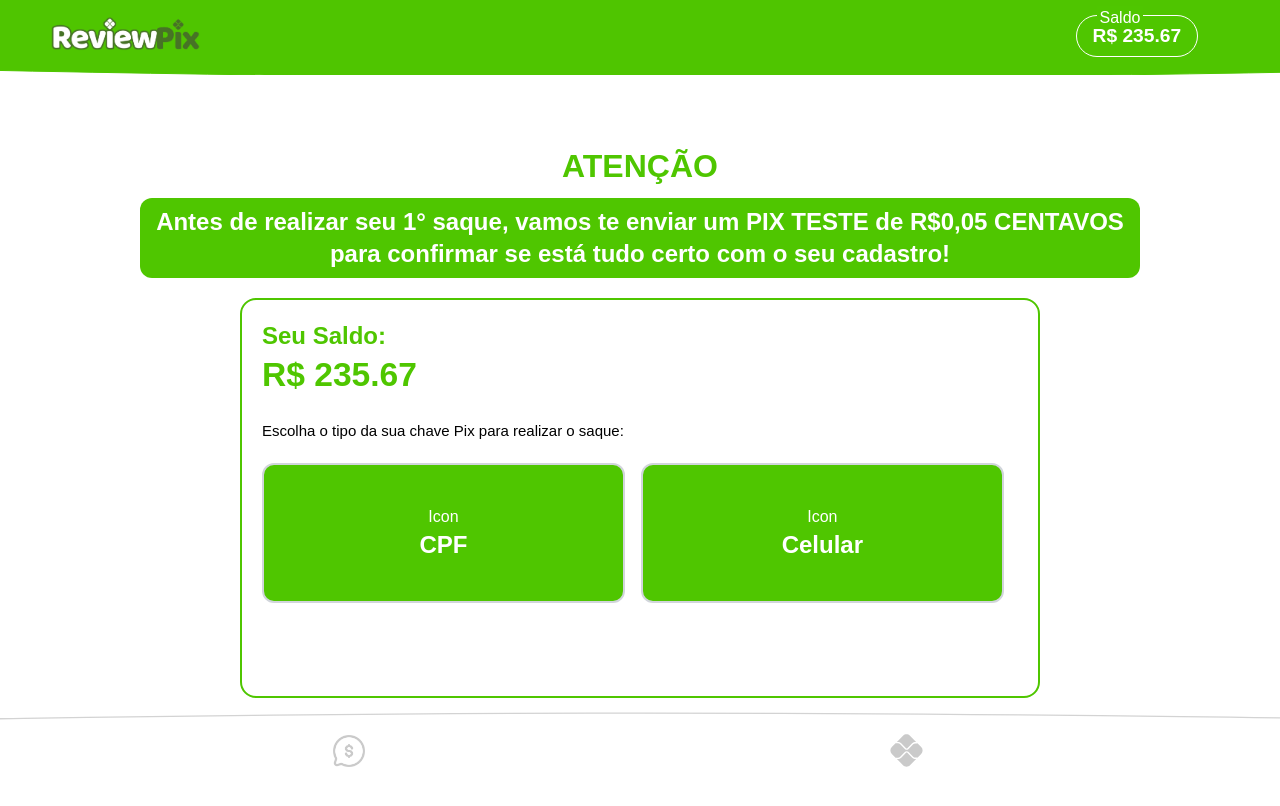
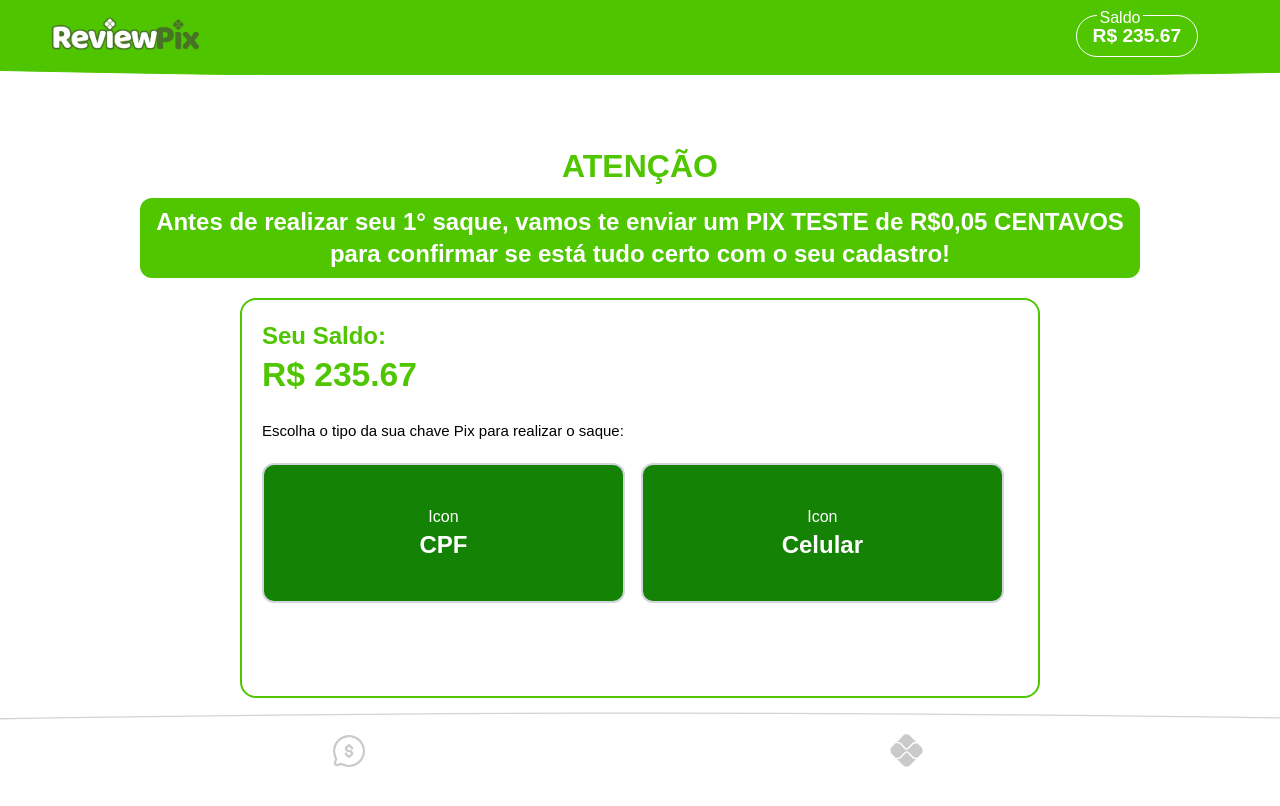
Before and after one commit to 36777/review-pix, a Next.js app: page /saque in a window 1280 px wide. Shown: the top 806 px of the page. Built offline with nearby package versions, Linux system fonts and the light colour scheme.

Commit message:
✨ feat(saque): add fade-in animation and adjust button styles

```diff
--- a/src/app/globals.css
+++ b/src/app/globals.css
@@ -19,3 +19,18 @@ body {
     transform: scale(1.1); /* Aumenta o tamanho do botão */
   }
 }
+
+@keyframes fadeInUp {
+  0% {
+    opacity: 0;
+    transform: translateY(20px); /* começa de baixo */
+  }
+  100% {
+    opacity: 1;
+    transform: translateY(0); /* chega à posição original */
+  }
+}
+
+.fade-in-up {
+  animation: fadeInUp 1s ease-out;
+}
--- a/src/app/saque/_components/Form.tsx
+++ b/src/app/saque/_components/Form.tsx
@@ -46,7 +46,7 @@ export default function Form() {
       <div className='flex gap-4'>
         {/* Opção CPF */}
         <div
-          className={`flex flex-col justify-center items-center border-2 ${selection === 'cpf' ? 'border-primary' : 'border-gray-300'} hover:bg-[#148305] ${selection === 'cpf' ? 'bg-[#148305]' : 'bg-primary'} p-4 rounded-xl w-full sm:w-[48%] min-h-[140px] transition-all hover:scale-105 cursor-pointer`}
+          className={`flex flex-col justify-center items-center border-2 ${selection === 'cpf' ? 'border-primary' : 'border-gray-300'} hover:bg-primary ${selection === 'cpf' ? 'bg-primary' : 'bg-[#148305]'} p-4 rounded-xl w-full sm:w-[48%] min-h-[140px] transition-all hover:scale-105 cursor-pointer`}
           onClick={() => handleSelectionChange('cpf')}
         >
           <div>Icon</div>
@@ -55,7 +55,7 @@ export default function Form() {
 
         {/* Opção Celular */}
         <div
-          className={`flex flex-col justify-center items-center border-2 ${selection === 'celular' ? 'border-primary' : 'border-gray-300'} hover:bg-[#148305] ${selection === 'celular' ? 'bg-[#148305]' : 'bg-primary'} p-4 rounded-xl w-full sm:w-[48%] min-h-[140px] transition-all hover:scale-105 cursor-pointer`}
+          className={`flex flex-col justify-center items-center border-2 ${selection === 'celular' ? 'border-primary' : 'border-gray-300'} hover:bg-primary ${selection === 'celular' ? 'bg-primary' : 'bg-[#148305]'} p-4 rounded-xl w-full sm:w-[48%] min-h-[140px] transition-all hover:scale-105 cursor-pointer`}
           onClick={() => handleSelectionChange('celular')}
         >
           <div>Icon</div>
--- a/src/app/saque/page.tsx
+++ b/src/app/saque/page.tsx
@@ -35,10 +35,11 @@ export default function Saque() {
         <div className=''>
           <h1 className='mt-[60px] font-bold text-[#4FC600] text-[2rem] text-center'>ATENÇÃO</h1>
           <div className='flex justify-center items-center mt-2 text-2xl'>
-            <p className='relative top-[-8px] flex bg-primary mx-4 mt-2 px-4 py-2 rounded-xl w-fit max-w-[1000px] font-bold text-2xl text-center text-white'>
+            <p className='relative top-[-8px] flex bg-primary mx-4 mt-2 px-4 py-2 rounded-xl w-fit max-w-[1000px] font-bold text-2xl text-center text-white fade-in-up'>
               Antes de realizar seu 1° saque, vamos te enviar um PIX TESTE de R$0,05 CENTAVOS para confirmar se está tudo certo com o seu cadastro!
             </p>
           </div>
+
         </div>
         <div className='flex justify-center items-center mx-auto w-full'>
           <div className='flex flex-col border-2 border-primary mx-4 mx-auto mt-3 p-5 rounded-2xl md:w-[800px] min-h-[400px]'>
```
